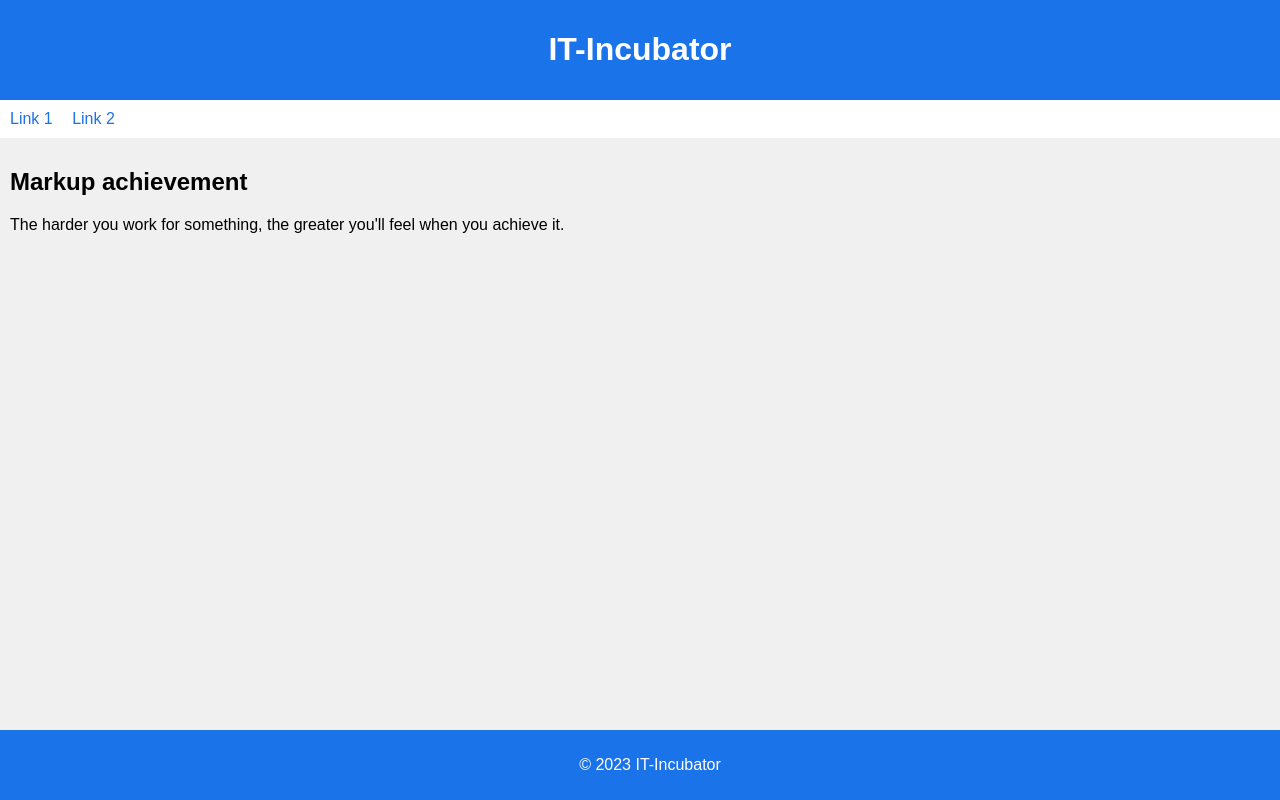
After one commit to vkco/htdocs, a PHP site: page /IT-Incubator.html in a window 1280 px wide. The commit adds this page. Run offline with PHP 8.4, Linux system fonts and the light colour scheme.

Commit message:
подготовка тела страницы к дз

```diff
--- /dev/null
+++ b/IT-Incubator.html
@@ -0,0 +1,57 @@
+<!DOCTYPE html>
+<html>
+<head>
+    <title>IT-Incubator</title>
+    <style>
+        body {
+            font-family: Arial, sans-serif;
+            margin: 0;
+            padding: 0;
+            background-color: #f0f0f0;
+        }
+        .header {
+            background-color: #1a73e8;
+            color: white;
+            padding: 10px;
+            text-align: center;
+        }
+        .nav {
+            background-color: #ffffff;
+            padding: 10px;
+        }
+        .nav a {
+            margin-right: 15px;
+            color: #1a73e8;
+            text-decoration: none;
+        }
+        .main {
+            padding: 10px;
+        }
+        .footer {
+            background-color: #1a73e8;
+            color: white;
+            text-align: center;
+            padding: 10px;
+            position: fixed;
+            bottom: 0;
+            width: 100%;
+        }
+    </style>
+</head>
+<body>
+    <div class="header">
+        <h1>IT-Incubator</h1>
+    </div>
+    <div class="nav">
+        <a href="#">Link 1</a>
+        <a href="#">Link 2</a>
+    </div>
+    <div class="main">
+        <h2>Markup achievement</h2>
+        <p>The harder you work for something, the greater you'll feel when you achieve it.</p>
+    </div>
+    <div class="footer">
+        <p>© 2023 IT-Incubator</p>
+    </div>
+</body>
+</html>
--- a/index.php
+++ b/index.php
@@ -7,7 +7,7 @@
 </head>
 <body>
   <ul>
-  <li style="--i:7"><a href="/it-incubator_HW.html">it-incubator HW</a></li>
+  <li style="--i:7"><a href="/HW.html">it-incubator HW</a></li>
   <li style="--i:6"><a href="/calculator.html">Calculator</a></li>
   <li style="--i:5"><a href="/Clock_old_remster.html">Clock</a></li>
   <li style="--i:4"><a href="/login.php">Login</a></li>
```
Also changed, not shown: HW.html (added, +22 -0 lines), it-incubator_HW.html (+6 -5 lines).
